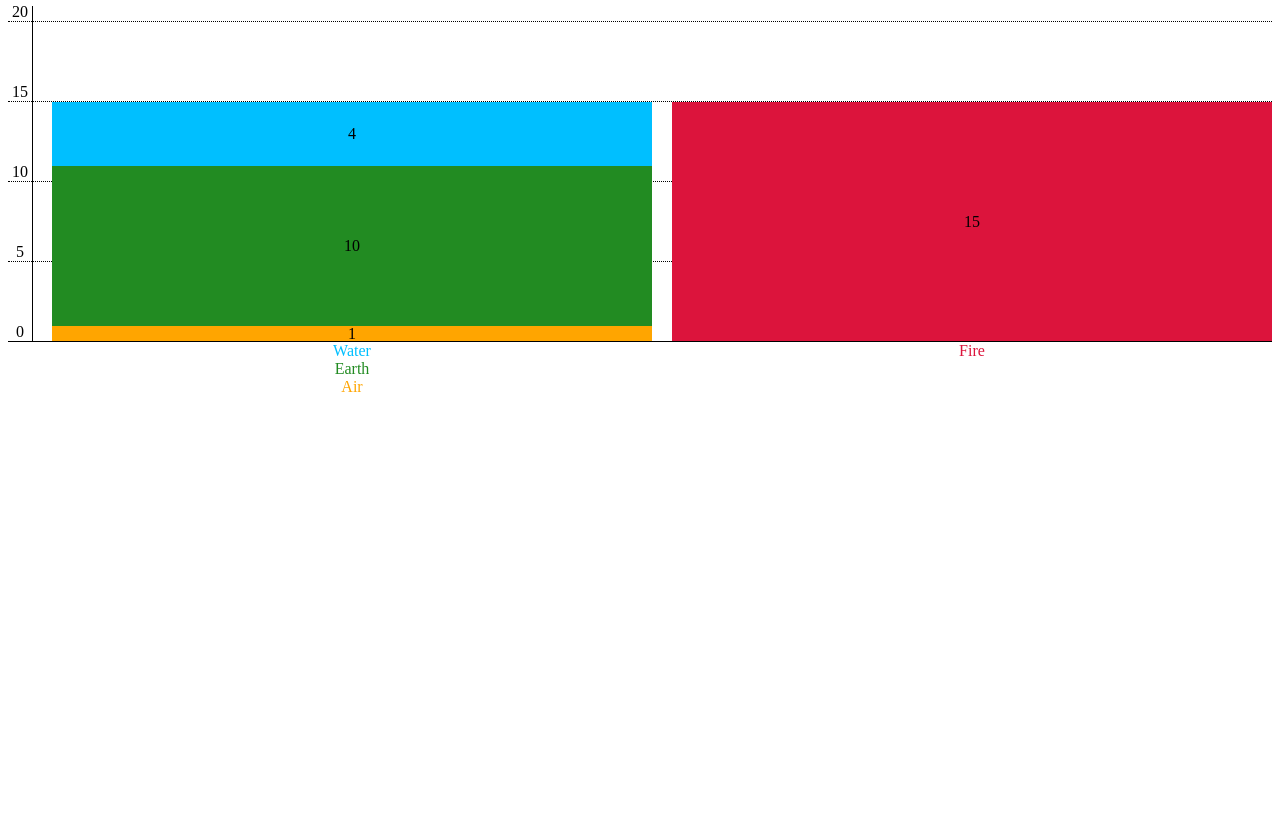
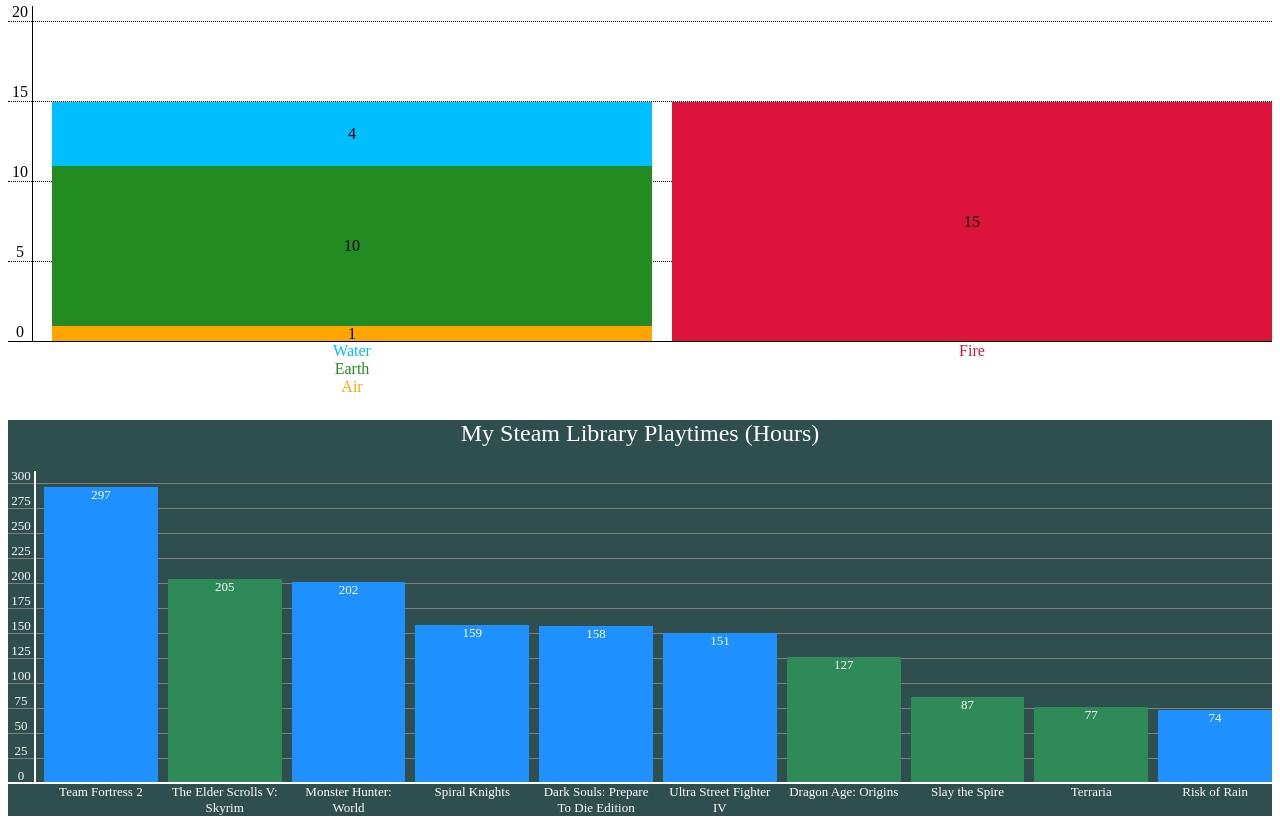
Before and after one commit to quinnvoker/lhl-stretch_barchart, a website: page index.html in a window 1280 px wide. Shown: the part 524-1348 px from the top of the page. Before the commit the page ends 928 px from the top, so only its background shows below. Drawn offline with nearby package versions, Linux system fonts and the light colour scheme.

Commit message:
added steam playtime demo chart

```diff
--- a/demo.js
+++ b/demo.js
@@ -15,7 +15,7 @@
   ruleStyle: '1px dotted black', // style for rule lines, uses 'border' format
 }
 
-let demoOptionsMulti = {
+const demoOptionsMulti = {
   pixelsPerUnit: 16,
   maxValue: 20, // largest value to display within chart
   markFrequency: 5, // number of units between ticks on the y axis
@@ -30,6 +30,23 @@
   labelColor: 'black', // default colour for all text in the chart
   axisStyle: '1px solid black', // style for axis lines, uses 'border' format
   ruleStyle: '1px dotted black', // style for rule lines, uses 'border' format
+}
+
+const demoOptionsThird = {
+  pixelsPerUnit: 1,
+  maxValue: 300,
+  markFrequency: 25,
+  spacing: 10,
+  title: 'My Steam Library Playtimes (Hours)',
+  titleSize: 'x-large',
+  titleColor: 'white',
+  titleAlign: 'center',
+  barColor: 'dodgerblue',
+  barValueAlign: 'top',
+  labelSize: 'small',
+  labelColor: 'white',
+  axisStyle: '2px solid white',
+  ruleStyle: '1px solid grey',
 }
 
 const demoData = [
@@ -84,7 +101,55 @@
   },
 ]
 
+const demoDataThird = [
+  {
+    label: 'Team Fortress 2',
+    value: 297,
+  },
+  {
+    label: 'The Elder Scrolls V: Skyrim',
+    value: 205,
+    barColor: 'seagreen',
+  },
+  {
+    label: 'Monster Hunter: World',
+    value: 202,
+  },
+  {
+    label: 'Spiral Knights',
+    value: 159,
+  },
+  {
+    label: 'Dark Souls: Prepare To Die Edition',
+    value: 158,
+  },
+  {
+    label: 'Ultra Street Fighter IV',
+    value: 151,
+  },
+  {
+    label: 'Dragon Age: Origins',
+    value: 127,
+    barColor: 'seagreen',
+  },
+  {
+    label: 'Slay the Spire',
+    value: 87,
+    barColor: 'seagreen',
+  },
+  {
+    label: 'Terraria',
+    value: 77,
+    barColor: 'seagreen',
+  },
+  {
+    label: 'Risk of Rain',
+    value: 74,
+  }
+]
+
 $(document).ready(function() {
   drawBarChart(demoData, demoOptions, $('.bar-chart'));
   drawBarChart(demoDataMulti, demoOptionsMulti, $('.bar-chart-multi'));
+  drawBarChart(demoDataThird, demoOptionsThird, $('.bar-chart-third'))
 });
--- a/index.html
+++ b/index.html
@@ -10,5 +10,6 @@
     <h1>Welcome to my Bar Chart demo page!</h1>
     <div class="bar-chart"></div>
     <div class="bar-chart-multi"></div>
+    <div class="bar-chart-third" style="background-color: darkslategrey;"></div>
   </body>
 </html>
```
